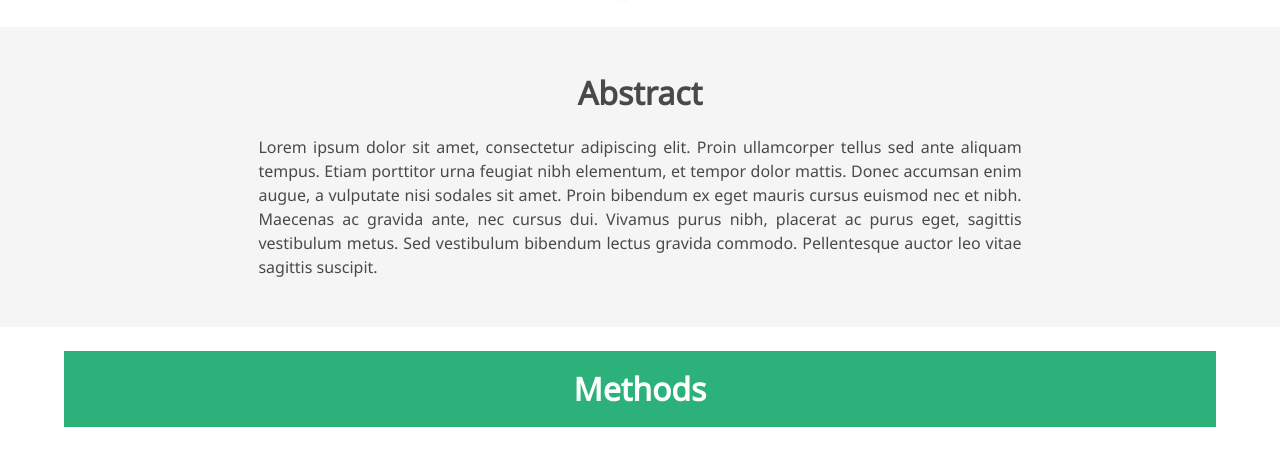
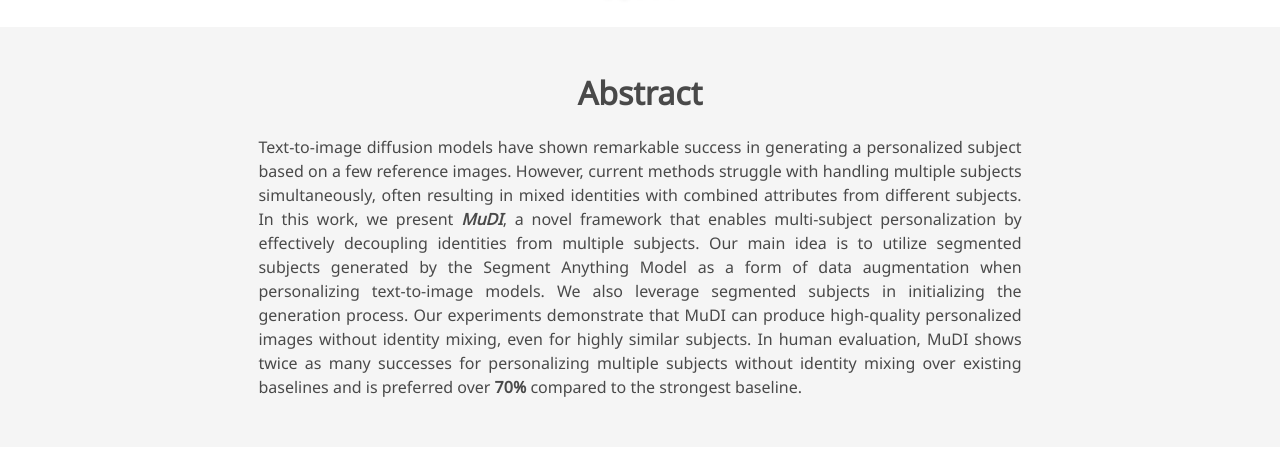
Before and after one commit to mudi-t2i/mudi-t2i.github.io, a plain HTML site: page index.html in a window 1280 px wide. Shown: the part 900-1349 px from the top of the page. Drawn offline with nearby package versions, Linux system fonts and the light colour scheme; grey boxes are pictures that could not be loaded; some icons are missing; a web font is replaced by a local one.

Commit message:
Update index.html

```diff
--- a/index.html
+++ b/index.html
@@ -201,7 +201,10 @@
         <h2 class="title is-3">Abstract</h2>
         <div class="content has-text-justified">
           <p>
-            Lorem ipsum dolor sit amet, consectetur adipiscing elit. Proin ullamcorper tellus sed ante aliquam tempus. Etiam porttitor urna feugiat nibh elementum, et tempor dolor mattis. Donec accumsan enim augue, a vulputate nisi sodales sit amet. Proin bibendum ex eget mauris cursus euismod nec et nibh. Maecenas ac gravida ante, nec cursus dui. Vivamus purus nibh, placerat ac purus eget, sagittis vestibulum metus. Sed vestibulum bibendum lectus gravida commodo. Pellentesque auctor leo vitae sagittis suscipit.
+            Text-to-image diffusion models have shown remarkable success in generating a personalized subject based on a few reference images. However, current methods struggle with handling multiple subjects simultaneously, often resulting in mixed identities with combined attributes from different subjects. In this work, we present <em><strong>MuDI</strong></em>,
+            a novel framework that enables multi-subject personalization by effectively decoupling identities from multiple subjects. Our main idea is to utilize segmented subjects generated by the Segment Anything Model as a form of data augmentation when personalizing text-to-image models.
+            We also leverage segmented subjects in initializing the generation process. Our experiments demonstrate that MuDI can produce high-quality personalized images without identity mixing, even for highly similar subjects.
+            In human evaluation, MuDI shows twice as many successes for personalizing multiple subjects without identity mixing over existing baselines and is preferred over <strong>70%</strong> compared to the strongest baseline.
           </p>
         </div>
       </div>
```
